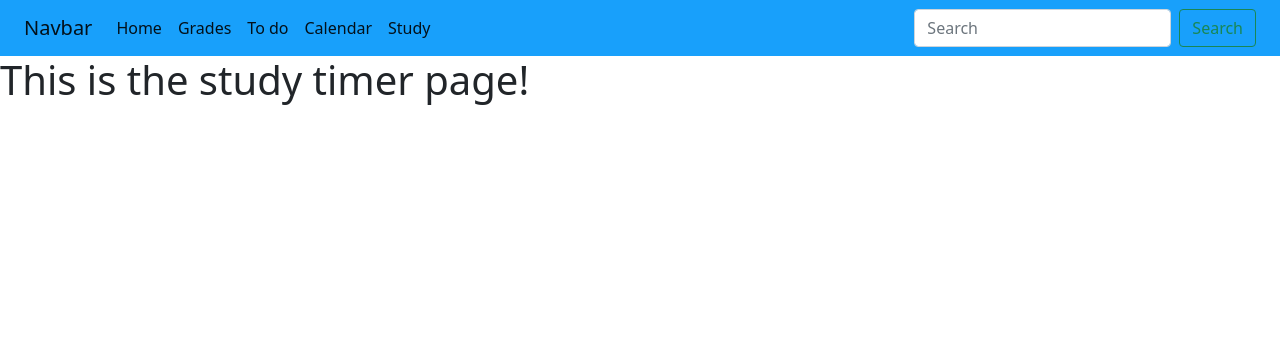
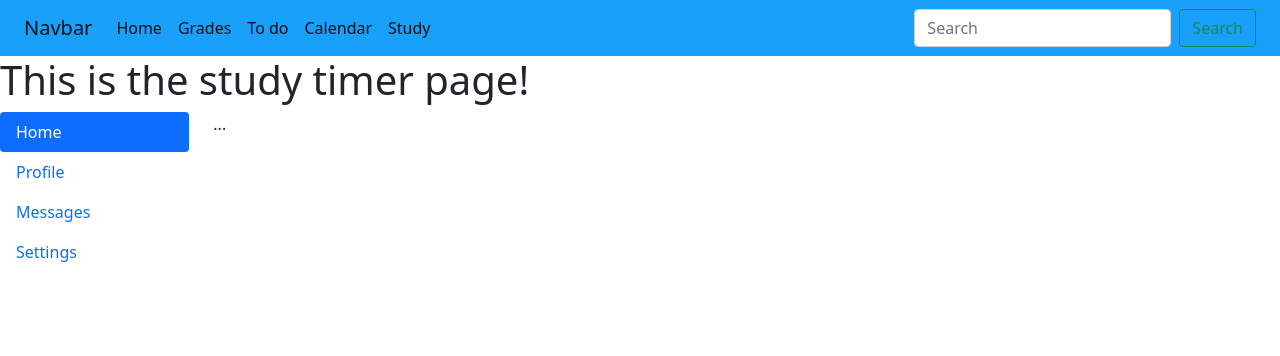
Before and after one commit to Joshua-H05/filemate, a Flask app: page /study in a window 1280 px wide. Shown: the top 356 px of the page. Run offline with Flask 3, Linux system fonts and the light colour scheme.

Commit message:
trying out alternative sidebar options

```diff
--- a/src/filemate/templates/base.html
+++ b/src/filemate/templates/base.html
@@ -43,6 +43,8 @@
         </div>
       </div>
     </nav>
+
+
         {% block content %}{% endblock %}
 
     <script src="https://cdn.jsdelivr.net/npm/bootstrap@5.1.3/dist/js/bootstrap.bundle.min.js" integrity="sha384-ka7Sk0Gln4gmtz2MlQnikT1wXgYsOg+OMhuP+IlRH9sENBO0LRn5q+8nbTov4+1p" crossorigin="anonymous"></script>
--- a/src/filemate/templates/study.html
+++ b/src/filemate/templates/study.html
@@ -2,6 +2,25 @@
 
 {% block title %}My Title{% endblock %}
 
+
 {% block content %}
     <h1>This is the study timer page!</h1>
+<div class="row mh-100">
+  <div class=" col-2 mh-100">
+    <div class="nav flex-column nav-pills" id="v-pills-tab" role="tablist" aria-orientation="vertical">
+      <a class="nav-link active" id="v-pills-home-tab" data-toggle="pill" href="#v-pills-home" role="tab" aria-controls="v-pills-home" aria-selected="true">Home</a>
+      <a class="nav-link" id="v-pills-profile-tab" data-toggle="pill" href="#v-pills-profile" role="tab" aria-controls="v-pills-profile" aria-selected="false">Profile</a>
+      <a class="nav-link" id="v-pills-messages-tab" data-toggle="pill" href="#v-pills-messages" role="tab" aria-controls="v-pills-messages" aria-selected="false">Messages</a>
+      <a class="nav-link" id="v-pills-settings-tab" data-toggle="pill" href="#v-pills-settings" role="tab" aria-controls="v-pills-settings" aria-selected="false">Settings</a>
+    </div>
+  </div>
+  <div class="col-9">
+    <div class="tab-content" id="v-pills-tabContent">
+      <div class="tab-pane fade show active" id="v-pills-home" role="tabpanel" aria-labelledby="v-pills-home-tab">...</div>
+      <div class="tab-pane fade" id="v-pills-profile" role="tabpanel" aria-labelledby="v-pills-profile-tab">...</div>
+      <div class="tab-pane fade" id="v-pills-messages" role="tabpanel" aria-labelledby="v-pills-messages-tab">...</div>
+      <div class="tab-pane fade" id="v-pills-settings" role="tabpanel" aria-labelledby="v-pills-settings-tab">...</div>
+    </div>
+  </div>
+</div>
 {% endblock %}
```
